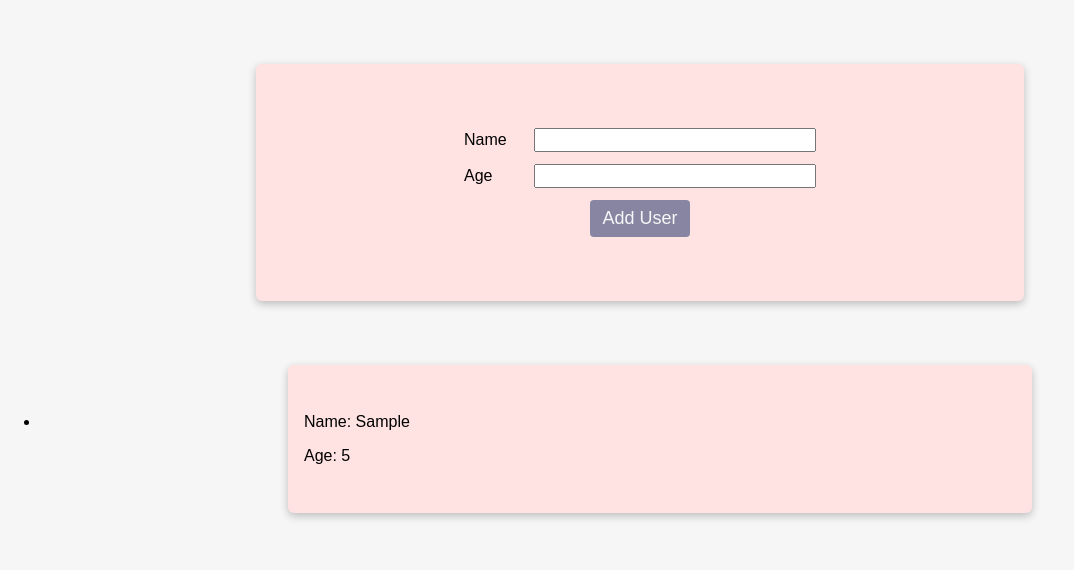
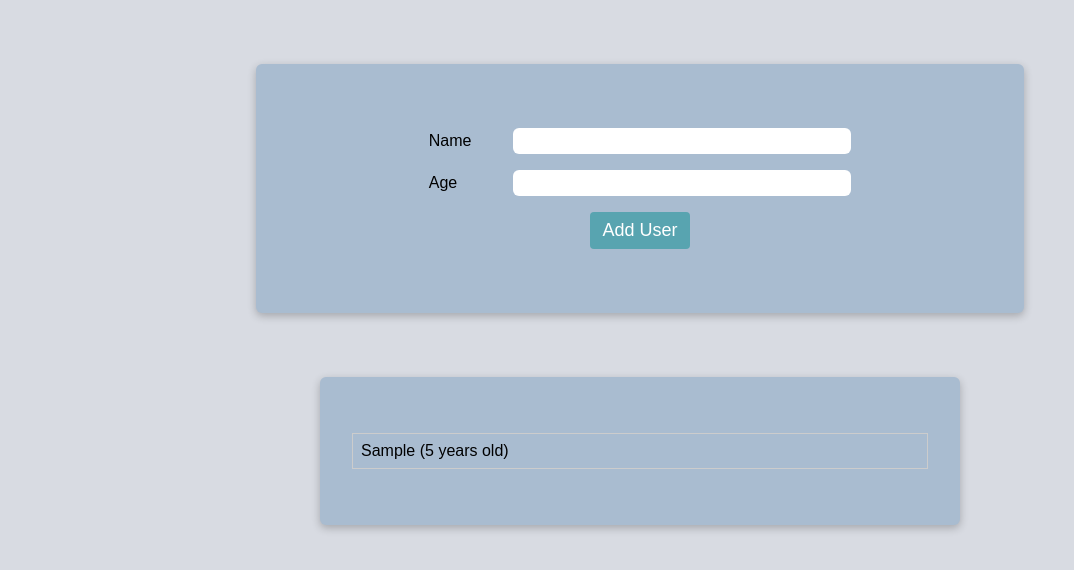
Before and after one commit to Sulav23/users, a React (Create React App) app: page / in a window 1280 px wide. Both pictures are taken after typing "Sample", "5" into the empty fields and a click on the button "Add User". Shown: the top 570 px of the page, without its empty margins (0-1074 px from the left). Built offline with nearby package versions, Linux system fonts and the light colour scheme.

Commit message:
modal added

```diff
--- a/src/App.js
+++ b/src/App.js
@@ -1,17 +1,38 @@
 import React, { useState } from "react";
+import Modal from "./components/UI/Modal";
 import AddUsers from "./components/Users/AddUsers";
 import UserList from "./components/Users/UserList";
+import classes from "./components/UI/Modal.module.css";
 
 const App = () => {
   const [users, setUsers] = useState([]);
+  const [modal, setModal] = useState({});
 
   const getUsers = (newUser) => {
     setUsers((prevUsers) => [...prevUsers, newUser]);
   };
 
+  const modalData = (data) => {
+    setModal(data);
+  };
+
+  const closeModal = () => {
+    setModal({
+      text: "",
+      isOpen: false,
+    });
+  };
+
   return (
     <div>
-      <AddUsers getUsers={getUsers} />
+      <AddUsers getUsers={getUsers} modalData={modalData} />
+      {modal.isOpen && (
+        <Modal
+          text={modal.text}
+          closeModal={closeModal}
+          className={!modal.isOpen ? classes.hide : classes.show}
+        />
+      )}
       <UserList users={users} />
     </div>
   );
--- a/src/components/UI/Button.js
+++ b/src/components/UI/Button.js
@@ -1,10 +1,10 @@
 import React from "react";
 import classes from "./Button.module.css";
 
-const Button = ({ children, onClick, type }) => {
+const Button = ({ children, onClick, type, className }) => {
   return (
     <button
-      className={`${classes.btn}`}
+      className={`${classes.btn} ${className}`}
       type={type || "button"}
       onClick={onClick}
     >
--- a/src/components/UI/Button.module.css
+++ b/src/components/UI/Button.module.css
@@ -2,7 +2,21 @@
   border: none;
   padding: 0.5rem 0.75rem;
   border-radius: 4px;
-  background-color: #8785a2;
-  color: #f6f6f6;
+  background-color: #58a4b0;
+  color: #fff;
   font-size: 18px;
+  transition: transform linear 0.25s;
 }
+
+.btn:hover {
+  text-decoration: underline;
+}
+
+.btn:active {
+  text-decoration: none;
+  transform: scale(0.9);
+}
+
+.close-btn {
+  background-color: #373f51;
+}
--- a/src/components/UI/Card.module.css
+++ b/src/components/UI/Card.module.css
@@ -1,12 +1,16 @@
 .card {
   width: 60%;
+  border-radius: 6px;
+  box-shadow: rgba(0, 0, 0, 0.24) 0px 3px 8px;
+  background-color: #a9bcd0;
+}
+
+.form {
   margin: 4rem auto;
   padding: 2rem 1rem;
-  background-color: #ffe2e2;
-  border-radius: 6px;
-  box-shadow: rgba(0, 0, 0, 0.24) 0px 3px 8px;
 }
 
-.modal {
-  margin-top: 6rem;
+.list {
+  width: 100%;
+  padding: 1rem;
 }
--- /dev/null
+++ b/src/components/UI/Modal.js
@@ -0,0 +1,21 @@
+import React from "react";
+import Button from "./Button";
+import Card from "./Card";
+import btnClasses from "../UI/Button.module.css";
+import modalClasses from "./Modal.module.css";
+
+const Modal = ({ text, closeModal, className }) => {
+  return (
+    <div className={className}>
+      <div className={modalClasses.overlay} />
+      <Card className={modalClasses.layer}>
+        <p>{text}</p>
+        <Button className={btnClasses["close-btn"]} onClick={closeModal}>
+          Close
+        </Button>
+      </Card>
+    </div>
+  );
+};
+
+export default Modal;
--- /dev/null
+++ b/src/components/UI/Modal.module.css
@@ -0,0 +1,24 @@
+.overlay {
+  height: 100vh;
+  width: 100vw;
+  top: 0;
+  position: absolute;
+  background-color: rgba(0, 0, 0, 0.24);
+}
+
+.show {
+  display: block;
+}
+
+.hide {
+  display: none;
+}
+
+.layer {
+  position: absolute;
+  z-index: 10;
+  top: 50%;
+  left: 50%;
+  transform: translate(-50%, -50%);
+  padding: 1rem;
+}
--- a/src/components/Users/AddUsers.css
+++ b/src/components/Users/AddUsers.css
@@ -3,13 +3,13 @@ form {
   display: flex;
   flex-direction: column;
   align-items: center;
-  gap: 0.75rem;
+  gap: 1rem;
   /* border: 2px solid red; */
 }
 
 .form-control {
   /* border: 2px solid red; */
-  width: 50%;
+  width: 60%;
   display: flex;
   align-items: center;
 }
@@ -20,5 +20,8 @@ label {
 
 input {
   width: 80%;
+  padding: 0.25rem;
+  border-radius: 6px;
   font-size: inherit;
+  border: none;
 }
--- a/src/components/Users/AddUsers.js
+++ b/src/components/Users/AddUsers.js
@@ -4,7 +4,7 @@ import Card from "../UI/Card";
 import classes from "../UI/Card.module.css";
 import "./AddUsers.css";
 
-const AddUsers = ({ getUsers }) => {
+const AddUsers = ({ getUsers, modalData }) => {
   const [name, setName] = useState("");
   const [age, setAge] = useState("");
 
@@ -12,14 +12,20 @@ const AddUsers = ({ getUsers }) => {
     e.preventDefault();
 
     if (name.trim().length === 0 || age.trim().length === 0) {
+      modalData({
+        text: "Please enter both the values.",
+        isOpen: true,
+      });
       return;
     }
 
     if (+age <= 0) {
+      modalData({
+        text: "Invalid age. Age cannot be a negative value.",
+        isOpen: true,
+      });
       return;
     }
-
-    console.log(typeof age);
 
     getUsers({ name, age });
 
@@ -28,7 +34,7 @@ const AddUsers = ({ getUsers }) => {
   };
 
   return (
-    <Card className={classes.card}>
+    <Card className={classes.form}>
       <form onSubmit={handleSubmit}>
         <div className="form-control">
           <label htmlFor="name">Name</label>
--- a/src/components/Users/UserItem.js
+++ b/src/components/Users/UserItem.js
@@ -1,13 +1,9 @@
 import React from "react";
-import Card from "../UI/Card";
 
 const UserItem = ({ user, index }) => {
   return (
     <li key={index}>
-      <Card>
-        <p>Name: {user.name}</p>
-        <p>Age: {user.age}</p>
-      </Card>
+      {user.name} ({user.age} years old)
     </li>
   );
 };
--- /dev/null
+++ b/src/components/Users/UserList.css
@@ -0,0 +1,16 @@
+.users {
+  margin: 2rem auto;
+  width: 90%;
+  max-width: 40rem;
+}
+
+.users ul {
+  list-style: none;
+  padding: 1rem;
+}
+
+.users li {
+  border: 1px solid #ccc;
+  margin: 0.5rem 0;
+  padding: 0.5rem;
+}
--- a/src/components/Users/UserList.js
+++ b/src/components/Users/UserList.js
@@ -1,13 +1,24 @@
 import React from "react";
+import Card from "../UI/Card";
+import classes from "../UI/Card.module.css";
 import UserItem from "./UserItem";
+import "./UserList.css";
 
 const UserList = ({ users }) => {
+  if (users.length < 1) {
+    return <h2>No Users</h2>;
+  }
+
   return (
-    <ul>
-      {users.map((user, index) => (
-        <UserItem user={user} index={index} />
-      ))}
-    </ul>
+    <div className="users">
+      <Card className={classes.list}>
+        <ul>
+          {users.map((user, index) => (
+            <UserItem user={user} index={index} />
+          ))}
+        </ul>
+      </Card>
+    </div>
   );
 };
 
--- a/src/index.css
+++ b/src/index.css
@@ -8,9 +8,5 @@ html {
 
 body {
   margin: 0;
-  background-color: #f6f6f6;
-  min-height: 100%;
-  display: grid;
-  grid-template-rows: 300px auto;
-  gap: 1rem;
+  background-color: #d8dbe2;
 }
```
